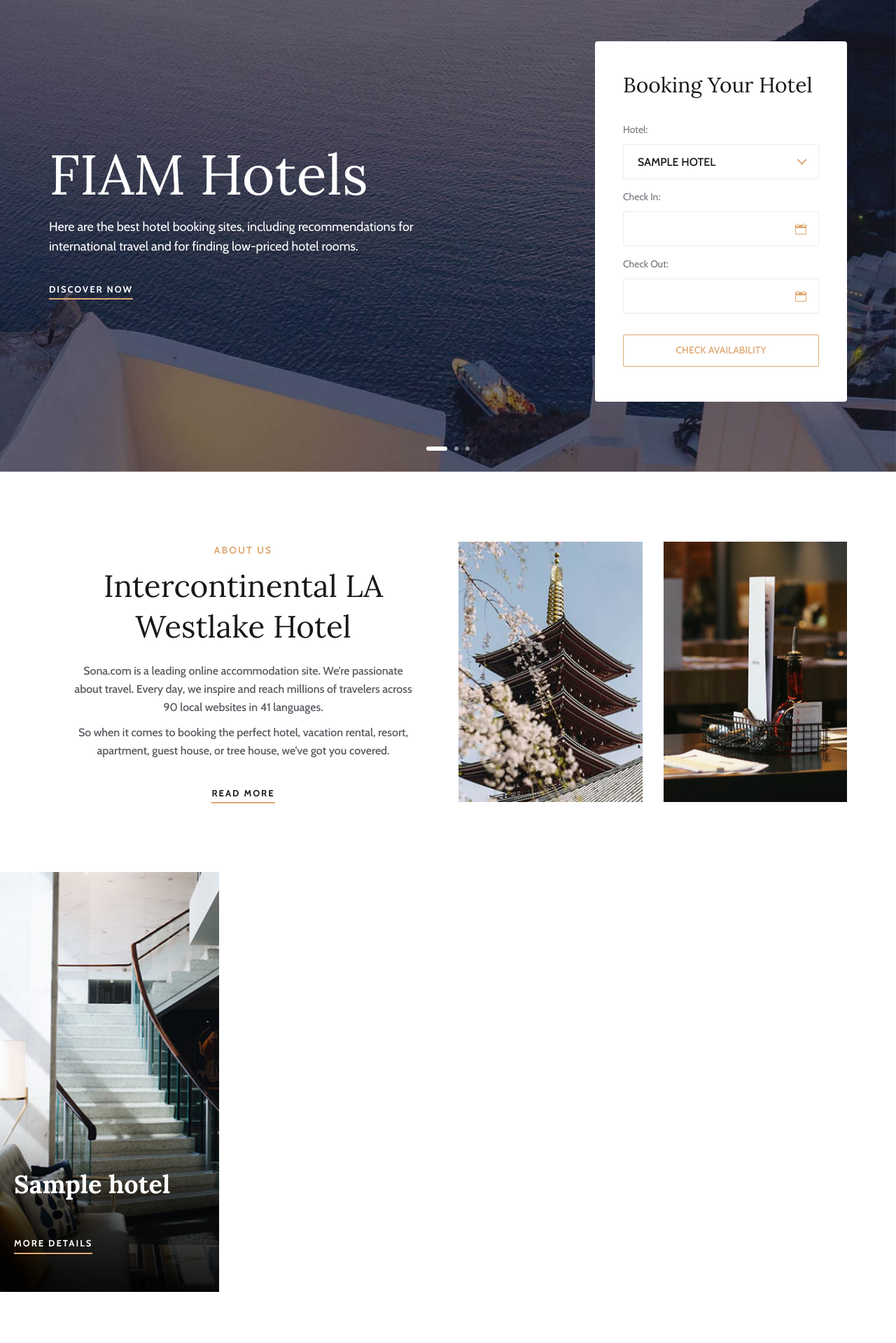
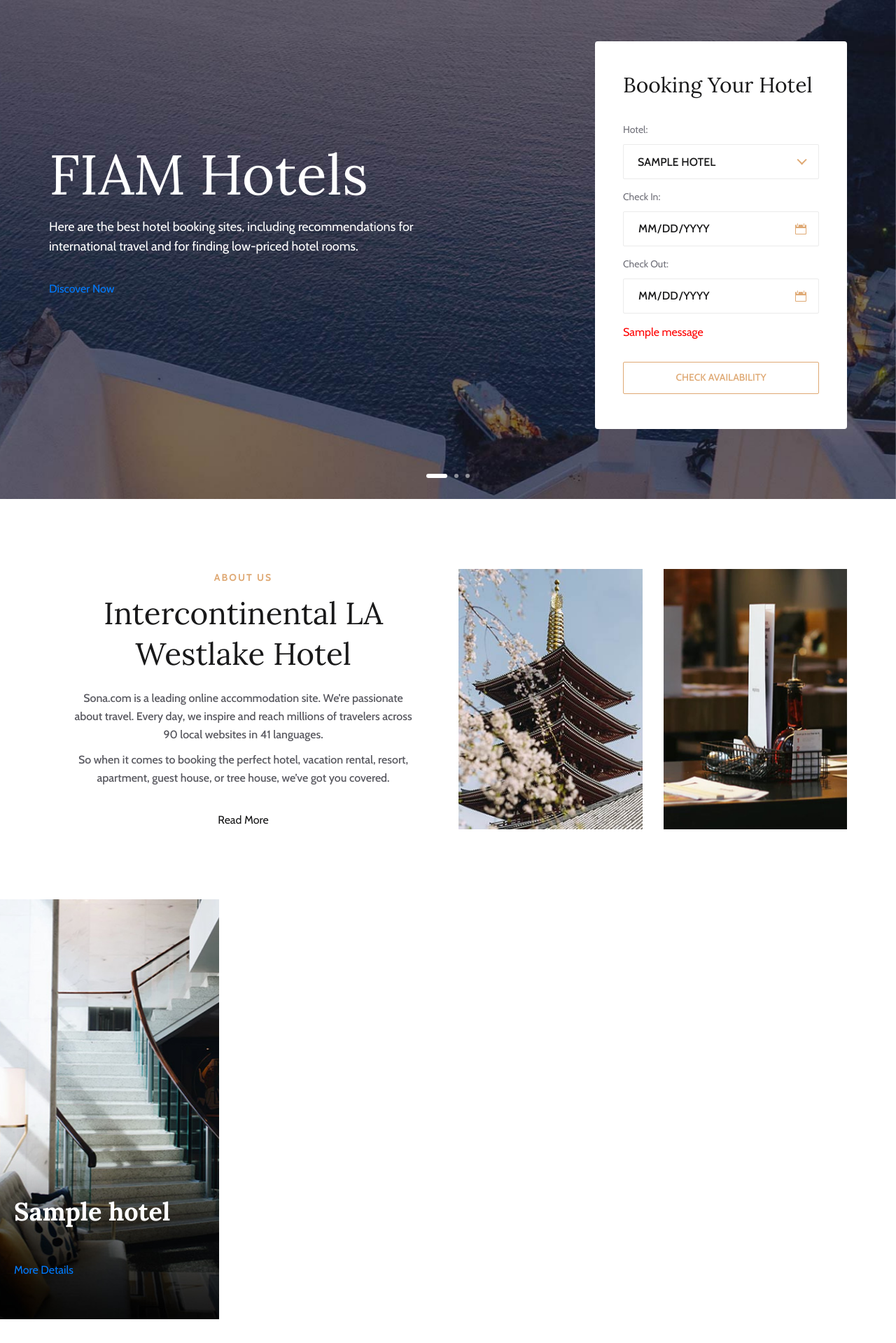
Before and after one commit to emanuel955/TP---Equipo-Futuros-Ingenieros, a Flask app: template templates/index.html in a window 1280 px wide; the page is wider, and only the part inside the window is pictured. Shown: the part 175-2094 px from the top of that part at 70% size. Run offline with Flask 3, Linux system fonts and the light colour scheme; the template is opened without the code that fills it: most values are stand-ins (such as "Sample title", 1, 10 or a date in 2020); one stand-in notice (Sample message) is shown; some libraries are stand-ins or nearby versions; grey boxes are pictures that could not be loaded.

Commit message:
Modifica el formulario, agrega script para validar las fechas, muestra errores de validacion

```diff
--- a/templates/index.html
+++ b/templates/index.html
@@ -9,32 +9,42 @@
                     <div class="hero-text">
                         <h1>FIAM Hotels</h1>
                         <p>Here are the best hotel booking sites, including recommendations for international travel and for finding low-priced hotel rooms.</p>
-                        <a href="#" class="primary-btn">Discover Now</a>
+                        <a href="#" class="primary-btn-white">Discover Now</a>
                     </div>
                 </div>
                 <div class="col-xl-4 col-lg-5 offset-xl-2 offset-lg-1">
                     <div class="booking-form">
                         <h3>Booking Your Hotel</h3>
-                        <form action="#">
+                        <form action="{{ url_for('index') }}" method="post" id="formulario">
                             <div class="select-option">
-                                <label for="guest">Hotel:</label>
-                                <select id="guest">
+                                <label for="hotel">Hotel:</label>
+                                <select id="hotel" name="hotel">
                                     {% for hotel in hoteles %}
-                                        <option value="">{{ hotel['nombre'] }}</option>
+                                        <option value="{{ hotel['id'] }}">{{ hotel['nombre'] }}</option>
                                     {% endfor %}
                                 </select>
                             </div>
                             <div class="check-date">
-                                <label for="date-in">Check In:</label>
-                                <input type="text" class="date-input" id="date-in">
                                 <i class="icon_calendar"></i>
+                                <label for="fecha_entrada">Check In:</label>
+                                <input type="date" id="fecha_entrada" name="fecha_entrada" min="" readonly required>
                             </div>
                             <div class="check-date">
-                                <label for="date-out">Check Out:</label>
-                                <input type="text" class="date-input" id="date-out">
                                 <i class="icon_calendar"></i>
+                                <label for="fecha_salida">Check Out:</label>
+                                <input type="date" id="fecha_salida" name="fecha_salida" min=""  readonly required>
                             </div>
+                            {% with messages = get_flashed_messages() %}
+                                {% if messages %}
+                                    <ul style="list-style-type: none;">
+                                        {% for message in messages %}
+                                            <li><span style="color: red;">{{ message }}</span></li>
+                                        {% endfor %}
+                                    </ul>
+                                {% endif %}
+                            {% endwith %}
                             <button type="submit">Check Availability</button>
+                            <p id="error" style="color: red; display: none;"></p>
                         </form>
                     </div>
                 </div>
@@ -63,7 +73,7 @@
                             languages.</p>
                         <p class="s-para">So when it comes to booking the perfect hotel, vacation rental, resort,
                             apartment, guest house, or tree house, we’ve got you covered.</p>
-                        <a href="#" class="primary-btn about-btn">Read More</a>
+                        <a href="#" class="primary-btn-black about-btn">Read More</a>
                     </div>
                 </div>
                 <div class="col-lg-6">
@@ -93,7 +103,7 @@
                             <div class="hp-room-item set-bg" data-setbg="{{ url_for('static', filename='img/room/room-b1.jpg') }}">
                                 <div class="more-details-btn" style="margin-left: 20px; margin-top: 425px;">
                                     <h2 class="hotel-name">{{ hotel['nombre'] }}</h2>
-                                    <a href="{{ url_for('hotel_details', id = hotel['id']) }}" class="primary-btn">More Details</a>
+                                    <a href="{{ url_for('hotel_details', id = hotel['id']) }}" class="primary-btn-white">More Details</a>
                                 </div>
                             </div>
                         </div>
@@ -202,3 +212,33 @@
     </section>
     <!-- Testimonial Section End -->
 {% endblock %}
+{% block scripts %}
+    <script>
+        const inputsFecha = document.querySelectorAll('input[type="date"]');
+        const hoy = new Date().toISOString().split("T")[0]
+        inputsFecha.forEach((input) => {
+            input.min = hoy
+            input.addEventListener("keydown", (e) => {
+                e.preventDefault();
+            });
+
+            input.addEventListener("click", () => {
+                input.readOnly = false;
+                input.showPicker();
+                input.readOnly = true;
+            });
+        });
+
+        const formulario = document.getElementById("formulario");
+        const fechaEntrada = document.getElementById("fecha_entrada");
+        const fechaSalida = document.getElementById("fecha_salida");
+
+        fechaEntrada.addEventListener("change", () => {
+            if (fechaEntrada.value) {
+                fechaSalida.min = fechaEntrada.value;
+            } else {
+                fechaSalida.min = hoy;
+            }
+        });
+    </script>
+{% endblock %}
```
